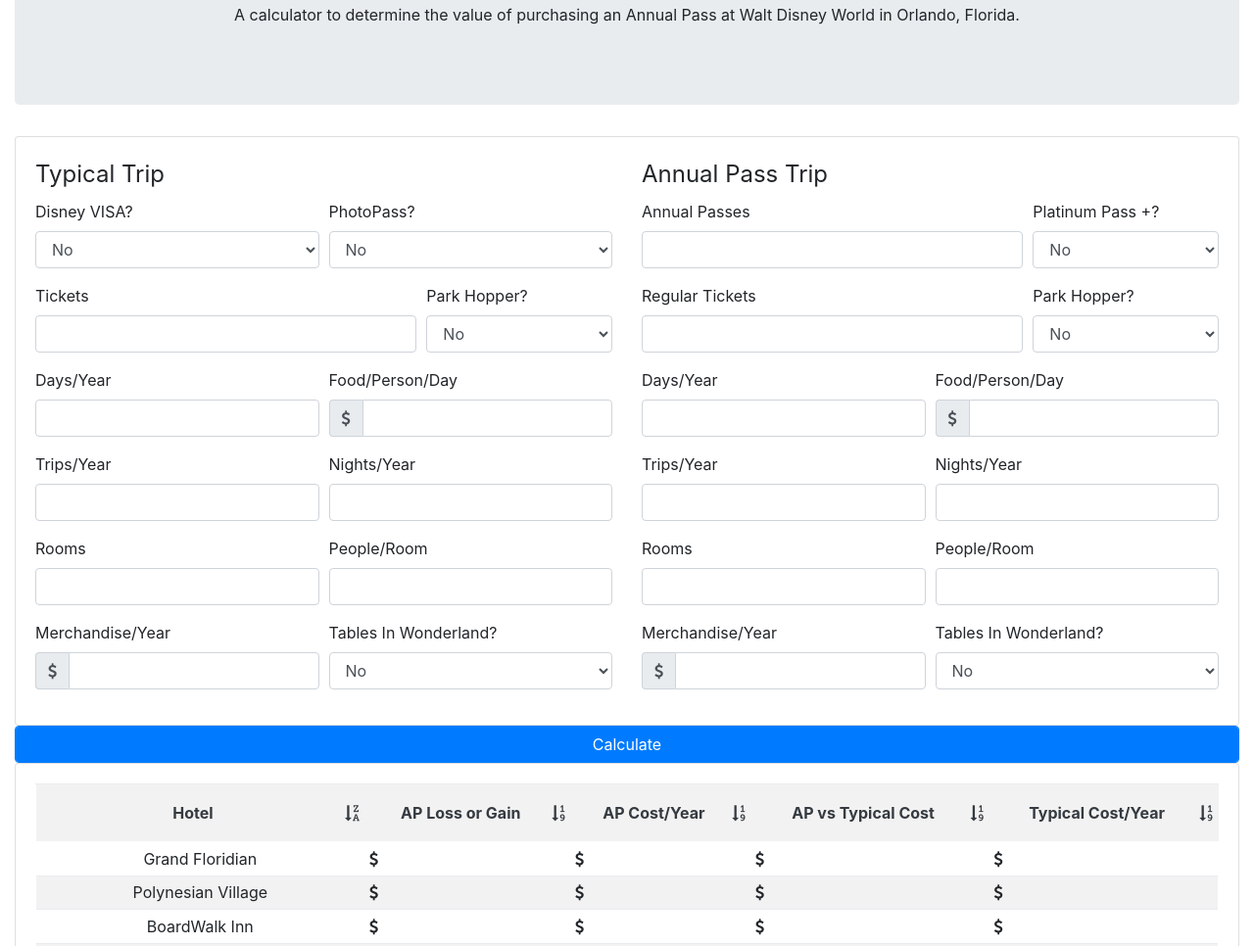
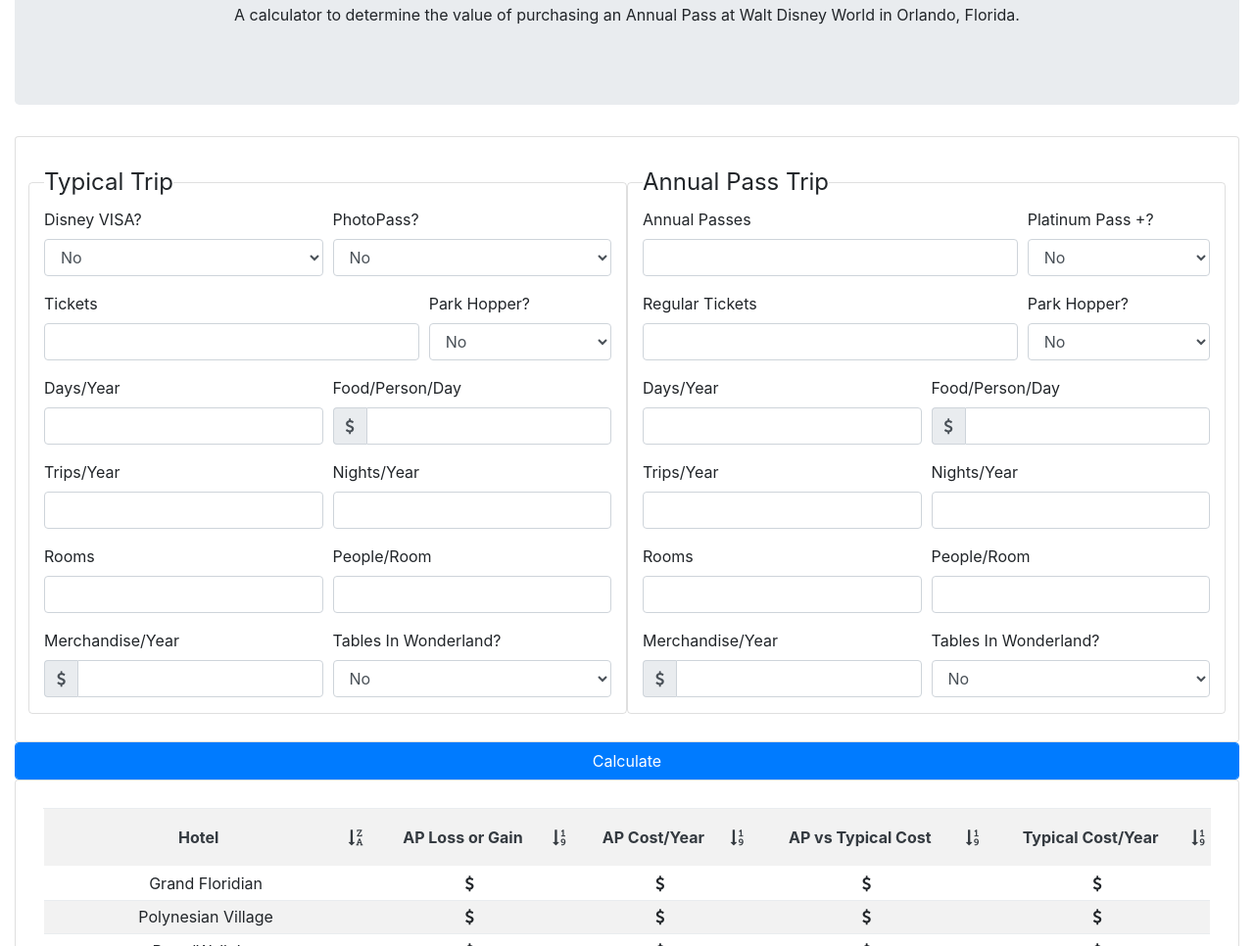
Before and after one commit to pacollins/wdwapcalc, a plain HTML site: page index.html in a window 1280 px wide. Shown: the part 508-1474 px from the top of the page at 98% size. Drawn offline with nearby package versions, Linux system fonts and the light colour scheme.

Commit message:
Increase clarity of fieldsets

```diff
--- a/style.css
+++ b/style.css
@@ -34,7 +34,7 @@
 	font-weight: normal;
 }
 
-.sort-alpha .sort::after {
+.sort-alpha.sort::after {
 	content: " \f15d";
 	font-family: FontAwesome;
 	font-style: normal;
@@ -48,7 +48,7 @@
 	font-weight: normal;
 }
 
-.sort-num .sort::after {
+.sort-num.sort::after {
 	content: " \f163";
 	font-family: FontAwesome;
 	font-style: normal;
@@ -63,9 +63,22 @@
 }
 
 td:not(:first-child)::before {
-	float: left;
-	content: "\f155";
+
+	content: "\f155  ";
 	font-family: FontAwesome;
 	font-style: normal;
 	font-weight: normal;
 }
+
+legend {
+  width: fit-content;
+}
+
+fieldset {
+  border: 1px solid rgba(0,0,0,.125);
+  border-radius: .25em;
+}
+
+.card {
+  padding: .5em;
+}
```
